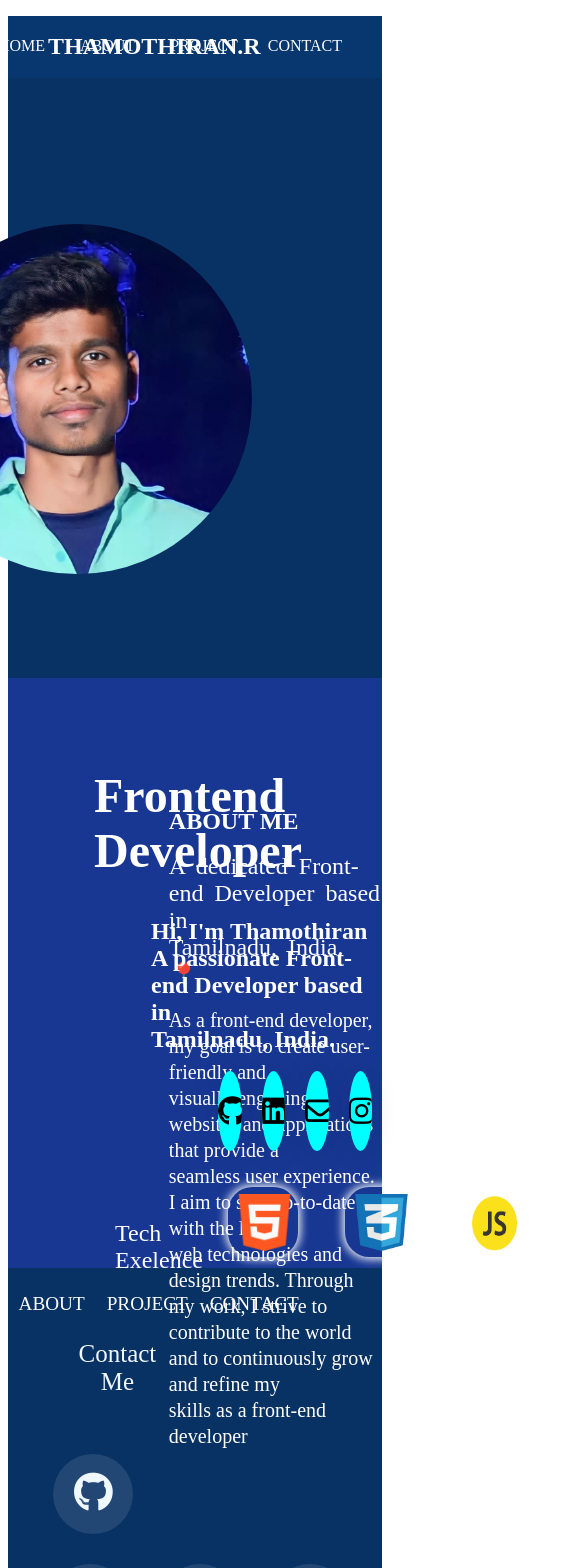
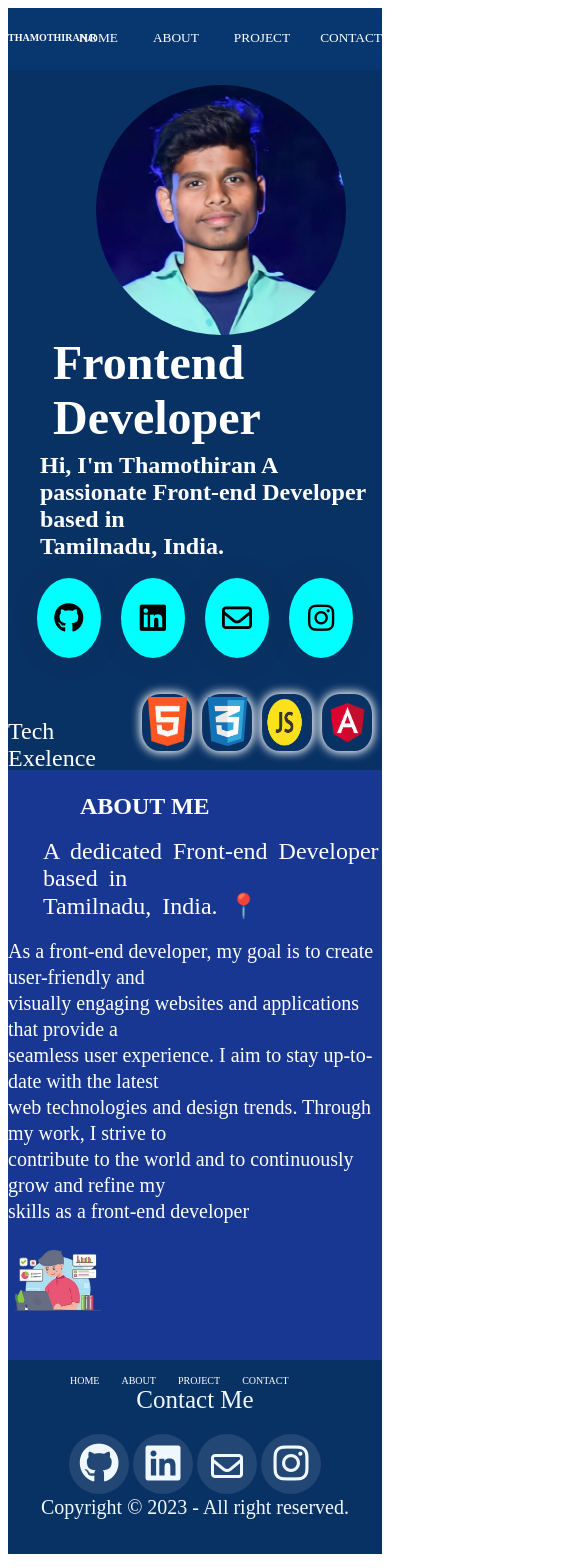
Before and after one commit to ThamothiranBCA/portfolio, an Angular app: page / in a window 390 px wide. Shown: the top 1568 px of the page, 585 px wide, since content can reach past the window. Built offline with nearby package versions, Linux system fonts and the light colour scheme.

Commit message:
newsystem

```diff
--- a/src/app/aboutme/aboutme.component.html
+++ b/src/app/aboutme/aboutme.component.html
@@ -1,4 +1,4 @@
-<footer>
+<section>
     <aside id="about" class="about">
         <h2>ABOUT ME</h2><br>
         <p class="p2">
@@ -15,4 +15,4 @@
     <div>
       <img class="study" src="./../../assets/self_study-removebg-preview.png">
     </div>
-</footer>
+</section>
--- a/src/app/aboutme/aboutme.component.scss
+++ b/src/app/aboutme/aboutme.component.scss
@@ -3,7 +3,7 @@
     padding: 0;
     color: white;
   }
-  footer
+  section
   {
       height: 590px;
       background-color: #173793;
@@ -31,3 +31,21 @@
     font-size: 20px;
     line-height: 26px;
   }
+  @media(min-width: 320px) and (max-width: 767px)
+  {
+   aside{
+    width: 100%;
+    height: 460px
+   }
+   h2{
+    padding: 23px 0 0 72px;
+   }
+  .p2{
+    padding: 0px 0px 0 35px
+  }
+    .study{
+      height: 100px;
+      width: 100px;
+      padding: 0;
+  }
+}
--- a/src/app/angular-project/angular-project.component.html
+++ b/src/app/angular-project/angular-project.component.html
@@ -36,10 +36,4 @@
             <img class="img" src="./../../assets/angular.png">
         </div>
     </div>
-    <!-- <ul class="grid">
-        <li><img class="techs" src="./../../assets/new html.png"> </li>
-        <li><img class="techs" src="./../../assets/css_logo-removebg-preview.png"></li>
-        <li><img class="techs" src="./../../assets/javascirpt.png"></li>
-        <li> <img class="techs" src="./../../assets/angular.png"></li>
-    </ul> -->
 </article>
--- a/src/app/angular-project/angular-project.component.scss
+++ b/src/app/angular-project/angular-project.component.scss
@@ -113,33 +113,40 @@ h2{
     width: 70px;
     margin: 0 47px 0 0;
 }
-
-
-
-
-
-
-
-
-
-
-
-
-
-
-
-
-
-
-
-// .grid{
-//     display: flex;
-// }
-// li{
-//     padding-left: 20px;
-//     //height: 20px;
-// }
-// .techs{
-//     height: 20px;
-//     width: 20px;
-// }
+@media(min-width: 320px) and (max-width: 767px)
+{
+    .image{
+        height: 250px;
+        width: 250px;
+        border-radius: 212px;
+        margin: 15px 36px 0 0px;
+    }
+    h1{
+        padding: 0px 0px 0px 45px;
+        margin:0;
+    }
+    h2{
+        margin: 7px 0px 0px 32px;
+    }
+    .socialicons{
+        margin: 0 auto;
+        padding: 0;
+        width: 90%;
+    }
+    .techblock{
+        margin: 0 10px 0 0;
+        height: 57px;
+        width: 50px;
+    }
+    .exlens{
+        padding: 0;
+    }
+    .img{
+        height: 49px;
+        width: 45px;
+        padding: 3px
+    }
+    article{
+        height: 700px;
+    }
+}
--- a/src/app/footer/footer.component.scss
+++ b/src/app/footer/footer.component.scss
@@ -11,7 +11,7 @@ ul{
     justify-content: center;
     margin: 0;
     font-size: larger;
-    padding-top: 25px;
+    padding-top: 15px;
     list-style-type: none;
 }
 .foot{
@@ -41,7 +41,7 @@ p{
 .cright
 {
     font-size: 20px;
-    padding: 10px 0 0 60px;
+    padding: 0 0 0 60px;
 }
 .socialicons a{
     color: #fff;
@@ -80,9 +80,36 @@ p{
 .hover-fx:hover{
     background-color:#70e000;
     color: #151515;
-    color: red;
 }
 .hover-fx:hover:after{
     opacity: 1;
     transform: scale(1.15);
 }
+.fa-brands:hover{
+    // color: red;
+}
+@media(min-width: 320px) and (max-width: 767px){
+    ul{
+        font-size: x-small;
+        justify-content: normal;
+    }
+    p{
+        padding: 0;
+        margin: 0;
+    }
+    .hover-fx{
+    width: 60px;
+    height: 60px;
+    line-height: 66px;
+    margin: 2px;
+    }
+    .socialicons{
+        padding: 0;
+    }
+    .cright{
+        padding: 0;
+    }
+    footer{
+        height: 194px
+    }
+}
--- a/src/app/header/header.component.html
+++ b/src/app/header/header.component.html
@@ -1,5 +1,5 @@
 <header>
-       <blockquote>
+       <!-- <blockquote>  -->
         <h2>THAMOTHIRAN.R</h2>
     <div class="headbar" id="header">
         <a class="home" href="#home">HOME</a>
@@ -7,5 +7,5 @@
         <a class="project" href="#home">PROJECT</a>
         <a class="contact" href="#footer">CONTACT</a>
     </div>
-    </blockquote>
+    <!-- </blockquote>  -->
 </header>
--- a/src/app/header/header.component.scss
+++ b/src/app/header/header.component.scss
@@ -38,3 +38,12 @@ h2{
     position: absolute;
     color: white;
 }
+@media(min-width: 320px) and (max-width: 767px)
+{
+  h2{
+    font-size: x-small;
+  }
+  .headbar{
+    font-size: smaller;
+}
+}
```
